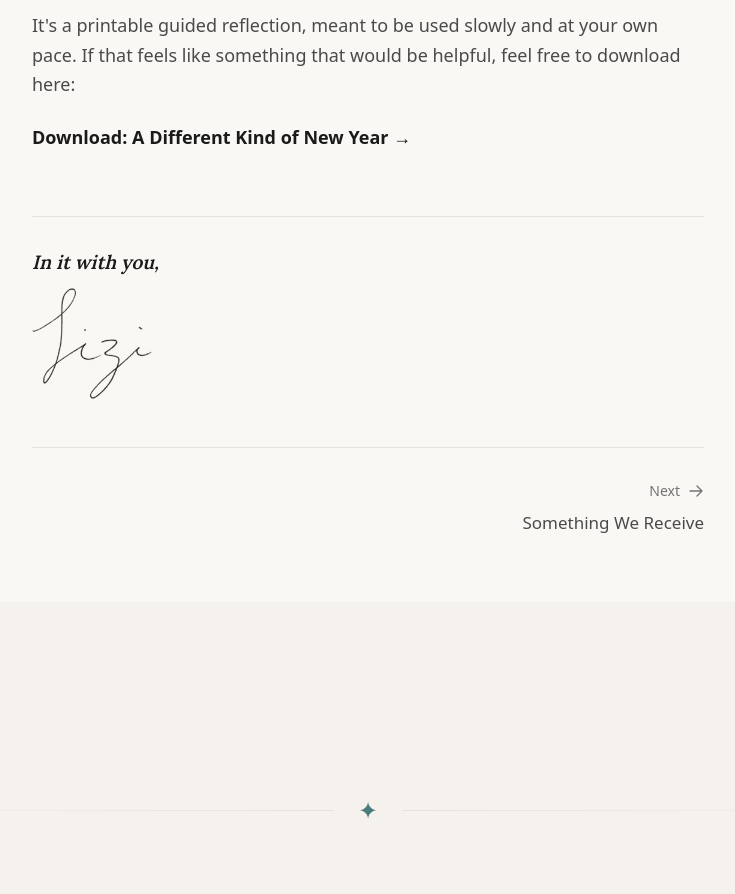
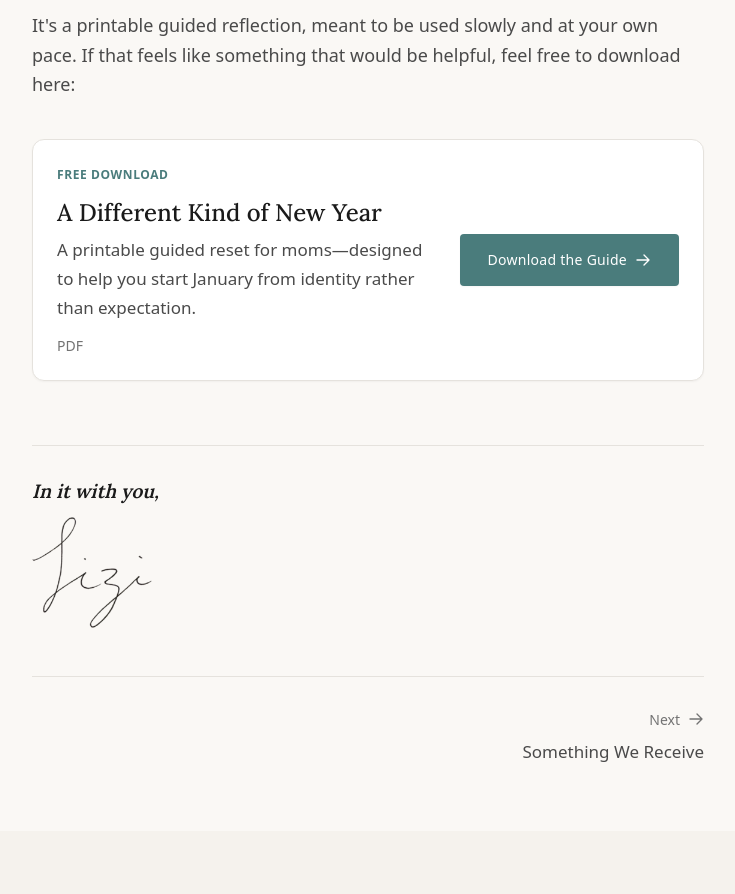
Before and after one commit to matsha05/justamom, a Next.js app: page /notes/a-different-kind-of-new-year in a window 1280 px wide. Shown: the part 1480-2374 px from the top of the page, without its empty margins (272-1007 px from the left). Built offline with nearby package versions, Linux system fonts and the light colour scheme.

Commit message:
Add premium download card and tracked PDF

```diff
--- /dev/null
+++ b/app/downloads/a-different-kind-of-new-year/route.ts
@@ -0,0 +1,28 @@
+import { NextRequest, NextResponse } from "next/server";
+import { track } from "@vercel/analytics/server";
+
+export async function GET(request: NextRequest) {
+  const url = new URL(
+    "/downloads/a-different-kind-of-new-year.pdf",
+    request.url
+  );
+
+  const response = NextResponse.redirect(url, 302);
+  // Keep the redirect fresh so we can swap the PDF without cache surprises.
+  response.headers.set("Cache-Control", "no-store");
+
+  try {
+    await track(
+      "Download",
+      {
+        asset: "a-different-kind-of-new-year",
+        type: "pdf",
+      },
+      { headers: request.headers }
+    );
+  } catch {
+    // Never block the download if analytics fails.
+  }
+
+  return response;
+}
--- a/app/notes/[slug]/page.tsx
+++ b/app/notes/[slug]/page.tsx
@@ -4,6 +4,7 @@ import Image from "next/image";
 import { notFound } from "next/navigation";
 import { getAllNoteSlugs, getNoteBySlug, getAdjacentNotes } from "@/lib/notes";
 import { NewsletterCTA } from "@/components/NewsletterCTA";
+import { DownloadCard } from "@/components/DownloadCard";
 import { ArrowIcon } from "@/components/icons";
 import { MDXRemote } from "next-mdx-remote/rsc";
 
@@ -52,6 +53,7 @@ const mdxComponents = {
             </div>
         </blockquote>
     ),
+    DownloadCard,
 };
 
 export default async function NotePage({ params }: PageProps) {
--- /dev/null
+++ b/components/DownloadCard.tsx
@@ -0,0 +1,90 @@
+import "server-only";
+import fs from "fs";
+import path from "path";
+import { ArrowIcon } from "@/components/icons";
+import { cn } from "@/lib/utils";
+
+interface DownloadCardProps {
+  title: string;
+  description?: string;
+  href: string;
+  filePath?: string;
+  fileType?: string;
+  ctaLabel?: string;
+  className?: string;
+  openInNewTab?: boolean;
+}
+
+function formatBytes(bytes: number): string {
+  if (!Number.isFinite(bytes) || bytes <= 0) return "";
+  const units = ["B", "KB", "MB", "GB"];
+  let size = bytes;
+  let unitIndex = 0;
+  while (size >= 1024 && unitIndex < units.length - 1) {
+    size /= 1024;
+    unitIndex += 1;
+  }
+  const precision = unitIndex === 0 ? 0 : size < 10 ? 1 : 0;
+  return `${size.toFixed(precision)} ${units[unitIndex]}`;
+}
+
+function getFileSizeLabel(filePath?: string): string | null {
+  if (!filePath) return null;
+  const publicRoot = path.join(process.cwd(), "public");
+  const normalized = filePath.startsWith("/") ? filePath.slice(1) : filePath;
+  const resolvedPath = path.join(publicRoot, normalized);
+  if (!resolvedPath.startsWith(publicRoot)) return null;
+  if (!fs.existsSync(resolvedPath)) return null;
+  const stat = fs.statSync(resolvedPath);
+  return formatBytes(stat.size) || null;
+}
+
+export function DownloadCard({
+  title,
+  description,
+  href,
+  filePath,
+  fileType,
+  ctaLabel = "Download PDF",
+  className,
+  openInNewTab = true,
+}: DownloadCardProps) {
+  const sizeLabel = getFileSizeLabel(filePath);
+  const typeLabel = fileType ?? (filePath?.toLowerCase().endsWith(".pdf") ? "PDF" : undefined);
+
+  return (
+    <div className={cn("card my-10", className)}>
+      <div className="card-body flex flex-col md:flex-row md:items-center md:justify-between gap-6">
+        <div className="space-y-3">
+          <p className="text-label text-[var(--color-ink-faint)] tracking-widest uppercase">
+            Free Download
+          </p>
+          <div>
+            <h3 className="text-h3 mb-2">{title}</h3>
+            {description ? (
+              <p className="text-body text-[var(--color-ink-muted)]">{description}</p>
+            ) : null}
+          </div>
+          {(typeLabel || sizeLabel) && (
+            <div className="text-caption text-[var(--color-ink-faint)]">
+              {typeLabel}
+              {typeLabel && sizeLabel ? " | " : ""}
+              {sizeLabel}
+            </div>
+          )}
+        </div>
+
+        <a
+          href={href}
+          className="btn btn-primary whitespace-nowrap"
+          target={openInNewTab ? "_blank" : undefined}
+          rel={openInNewTab ? "noopener noreferrer" : undefined}
+          aria-label={`${ctaLabel}: ${title}`}
+        >
+          {ctaLabel}
+          <ArrowIcon />
+        </a>
+      </div>
+    </div>
+  );
+}
--- a/content/notes/a-different-kind-of-new-year.mdx
+++ b/content/notes/a-different-kind-of-new-year.mdx
@@ -28,4 +28,11 @@ Instead of setting goals this year, I wanted to start by remembering who I am be
 
 It's a printable guided reflection, meant to be used slowly and at your own pace. If that feels like something that would be helpful, feel free to download here:
 
-**[Download: A Different Kind of New Year →](/downloads/a-different-kind-of-new-year.pdf)**
+<DownloadCard
+  title="A Different Kind of New Year"
+  description="A printable guided reset for moms—designed to help you start January from identity rather than expectation."
+  href="/downloads/a-different-kind-of-new-year"
+  filePath="/downloads/a-different-kind-of-new-year.pdf"
+  fileType="PDF"
+  ctaLabel="Download the Guide"
+/>
```
Also changed, not shown: 1 other file (tests, documents, lock files or other folders).
